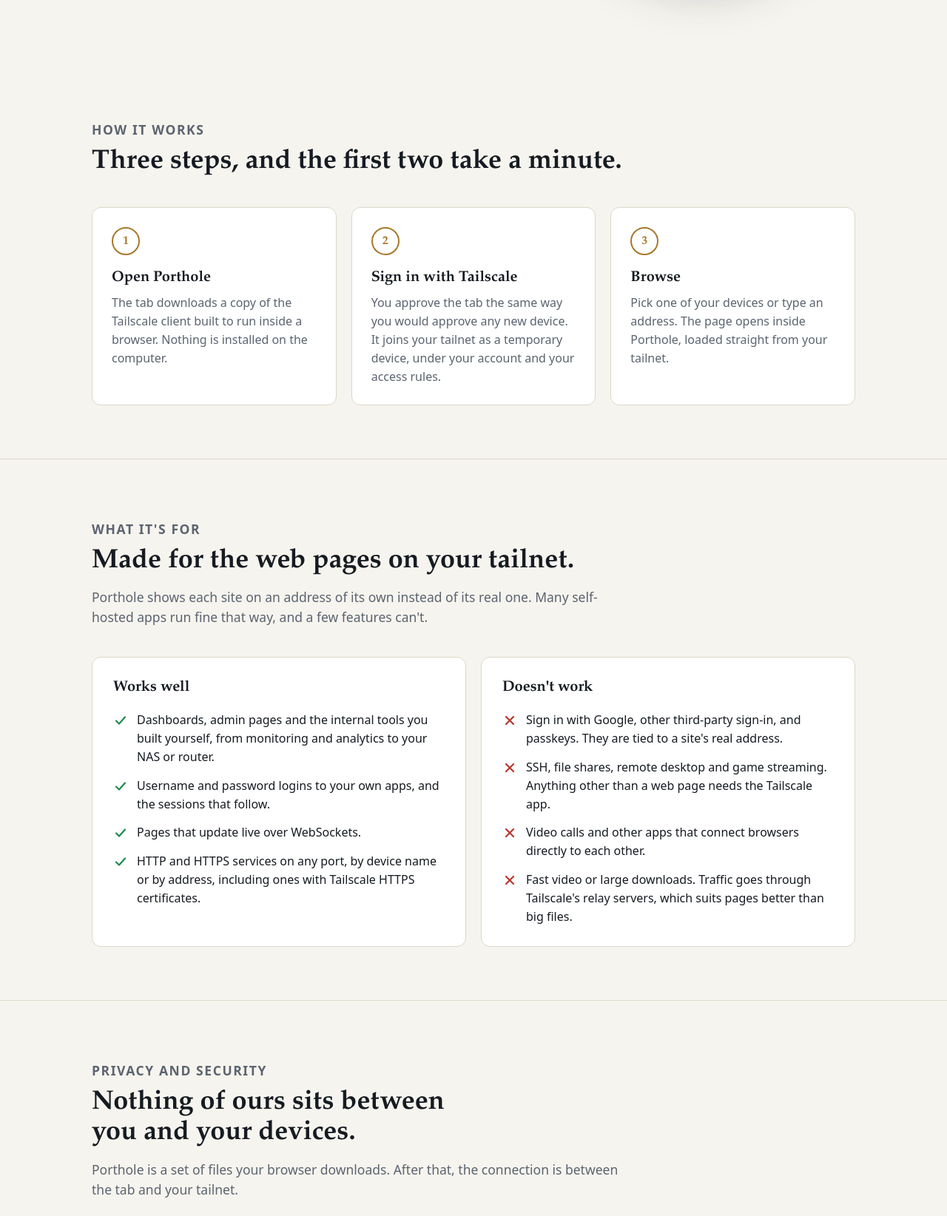
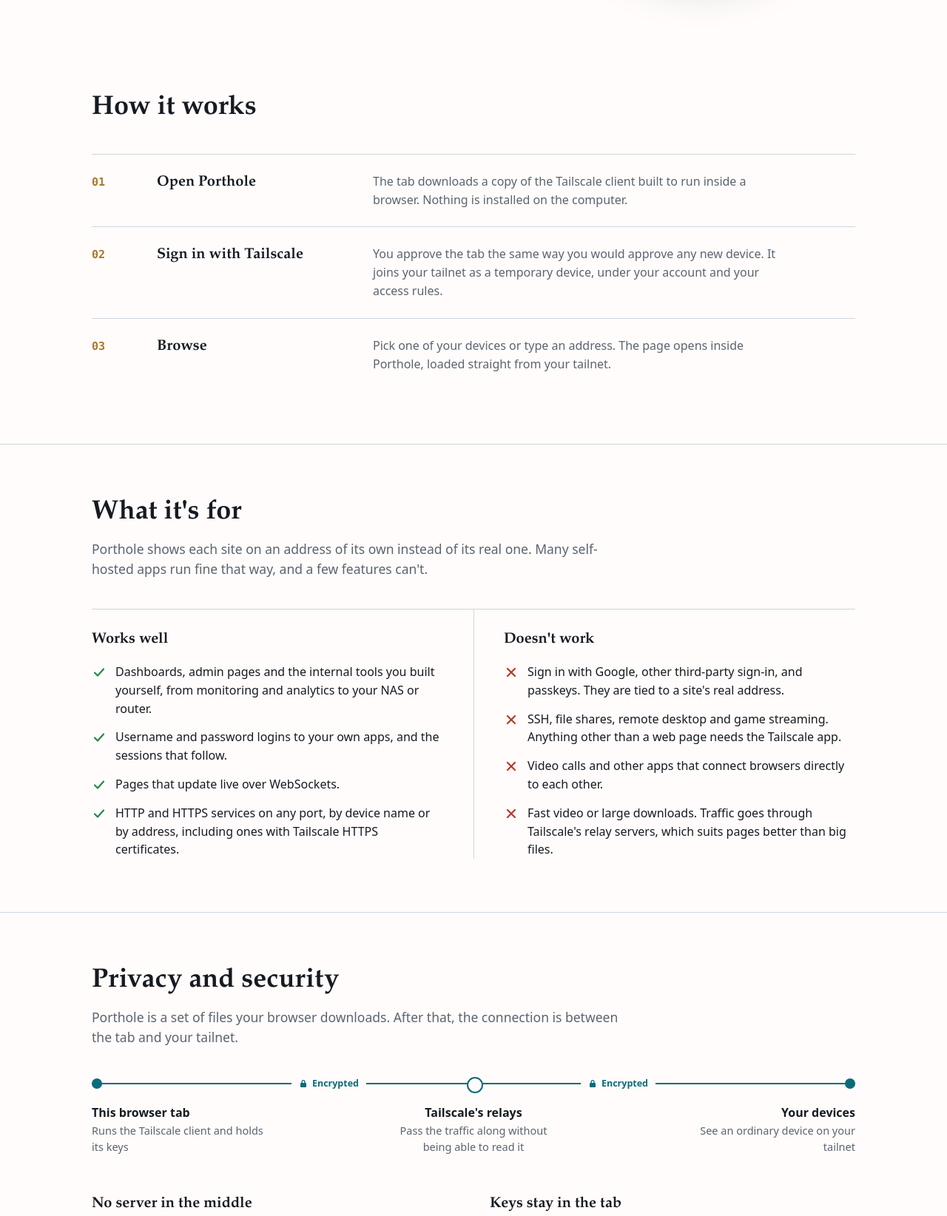
Before and after one commit to jaydenireland/porthole, a plain HTML site: page web/index.html in a window 1280 px wide. Shown: the part 573-2217 px from the top of the page at 74% size. Drawn offline with Linux system fonts and the light colour scheme.

Commit message:
Landing page: cooler neutrals, plain headings, ruled layouts
Drop the eyebrow labels and card grids, replace the cute section
headings with plain labels, and redraw the traffic path as one
line with three stops.

```diff
--- a/web/assets/theme.css
+++ b/web/assets/theme.css
@@ -1,11 +1,11 @@
 /* Shared look for the Porthole landing page and app. */
 :root {
-  --bg: #f6f4ee;
+  --bg: #fffcfb;
   --surface: #ffffff;
-  --surface-2: #efece3;
+  --surface-2: #e3e8ec;
   --text: #161b22;
   --muted: #5b6470;
-  --border: #dcd7ca;
+  --border: #cfd6dc;
   --accent: #0c6b7a;
   --accent-hover: #095865;
   --accent-ink: #ffffff;
--- a/web/index.html
+++ b/web/index.html
@@ -15,7 +15,6 @@
   h1 { font-size: clamp(36px, 5.600vw, 58px); line-height: 1.060; letter-spacing: -.01em; }
   h2 { font-size: clamp(27px, 3.400vw, 36px); line-height: 1.150; }
   h3 { font-size: 20px; line-height: 1.300; }
-  .eyebrow { font: 600 13px/1 var(--sans); letter-spacing: .09em; text-transform: uppercase; color: var(--brass); margin-bottom: 14px; }
   .lede { font-size: 19px; color: var(--muted); max-width: 58ch; }
   .section-head { max-width: 720px; margin-bottom: 40px; }
   .section-head p { margin-top: 14px; color: var(--muted); font-size: 17.500px; }
@@ -42,18 +41,26 @@
   }
 
   /* Steps */
-  .steps { display: grid; grid-template-columns: repeat(3, 1fr); gap: 20px; counter-reset: step; list-style: none; margin: 0; padding: 0; }
-  .steps li { counter-increment: step; background: var(--surface); border: 1px solid var(--border); border-radius: var(--radius); padding: 26px; }
-  .steps li::before {
-    content: counter(step); display: grid; place-items: center; width: 34px; height: 34px; margin-bottom: 18px;
-    border-radius: 50%; border: 2px solid var(--brass); color: var(--brass); font: 600 16px/1 var(--serif);
+  .steps { counter-reset: step; list-style: none; margin: 0; padding: 0; }
+  .steps li {
+    counter-increment: step; display: grid; grid-template-columns: 56px minmax(0, 260px) minmax(0, 1fr); gap: 6px 32px;
+    align-items: baseline; padding: 24px 0; border-top: 1px solid var(--border);
   }
-  .steps p { margin-top: 8px; color: var(--muted); }
-  @media (max-width: 860px) { .steps { grid-template-columns: 1fr; } }
+  .steps li::before { content: counter(step, decimal-leading-zero); color: var(--brass); font: 600 15px/1 var(--mono); }
+  .steps p { color: var(--muted); max-width: 62ch; }
+  @media (max-width: 860px) {
+    .steps li { grid-template-columns: 40px minmax(0, 1fr); column-gap: 12px; }
+    .steps p { grid-column: 2; }
+  }
 
   /* Fit */
-  .fit { display: grid; grid-template-columns: 1fr 1fr; gap: 20px; }
-  .fit > div { background: var(--surface); border: 1px solid var(--border); border-radius: var(--radius); padding: 28px; }
+  .fit { display: grid; grid-template-columns: 1fr 1fr; border-top: 1px solid var(--border); }
+  .fit > div { padding: 28px 40px 0 0; }
+  .fit > div + div { padding: 28px 0 0 40px; border-left: 1px solid var(--border); }
+  @media (max-width: 860px) {
+    .fit > div { padding-right: 0; }
+    .fit > div + div { padding: 28px 0 0; margin-top: 28px; border-left: 0; border-top: 1px solid var(--border); }
+  }
   .fit ul { list-style: none; margin: 18px 0 0; padding: 0; display: grid; gap: 14px; }
   .fit li { display: grid; grid-template-columns: 22px 1fr; gap: 10px; }
   .fit li svg { width: 20px; height: 20px; margin-top: 3px; }
@@ -62,13 +69,31 @@
   @media (max-width: 860px) { .fit { grid-template-columns: 1fr; } }
 
   /* Privacy */
-  .path { display: flex; align-items: stretch; gap: 0; margin-bottom: 36px; flex-wrap: wrap; }
-  .path .node { flex: 1 1 180px; background: var(--surface); border: 1px solid var(--border); border-radius: var(--radius); padding: 18px 20px; }
+  /* One encrypted line from the tab to the devices; the relay is a hollow stop on it. */
+  .path { position: relative; display: grid; grid-template-columns: minmax(0, 1fr) auto minmax(0, 1fr) auto minmax(0, 1fr); column-gap: 20px; margin-bottom: 52px; }
+  .path::before { content: ""; position: absolute; left: 0; right: 0; top: 8px; height: 2px; background: var(--accent); }
+  .path .node { position: relative; padding-top: 36px; }
+  .path .node::before { content: ""; position: absolute; z-index: 1; top: 2px; left: 0; width: 14px; height: 14px; border-radius: 50%; background: var(--accent); }
+  .path .node.relay { text-align: center; }
+  .path .node.relay::before { top: 0; left: calc(50% - 9px); width: 18px; height: 18px; background: var(--bg); border: 2px solid var(--accent); }
+  .path .node:last-child { text-align: right; }
+  .path .node:last-child::before { left: auto; right: 0; }
   .path .node b { display: block; }
-  .path .node span { color: var(--muted); font-size: 14.500px; }
-  .path .link { flex: 0 0 74px; display: grid; place-items: center; color: var(--accent); font: 600 11px/1.200 var(--sans); letter-spacing: .06em; text-transform: uppercase; text-align: center; }
-  .path .link::before { content: ""; display: block; width: 100%; border-top: 2px dashed var(--accent); margin-bottom: 6px; }
-  @media (max-width: 760px) { .path { flex-direction: column; } .path .link { flex-basis: 44px; } .path .link::before { width: 0; height: 18px; border-top: 0; border-left: 2px dashed var(--accent); margin: 0 auto 4px; } }
+  .path .node span { display: inline-block; max-width: 28ch; color: var(--muted); font-size: 14.500px; }
+  .path .link { position: relative; align-self: start; display: inline-flex; align-items: center; gap: 6px; height: 18px; padding: 0 10px; background: var(--bg); color: var(--accent); font: 600 12.500px/18px var(--sans); }
+  .path .link svg { width: 12px; height: 12px; flex: none; }
+  @media (max-width: 760px) {
+    .path { display: block; }
+    .path::before { display: none; }
+    .path .node, .path .node.relay, .path .node:last-child { padding: 0 0 0 34px; text-align: left; }
+    .path .node::before, .path .node:last-child::before { top: 5px; left: 2px; right: auto; }
+    .path .node.relay::before { top: 3px; left: 0; }
+    .path .node::after, .path .link::after { content: ""; position: absolute; left: 8px; top: 0; bottom: 0; width: 2px; background: var(--accent); }
+    .path .node:first-child::after { top: 12px; }
+    .path .node:last-child::after { bottom: auto; height: 12px; }
+    .path .node span { max-width: none; }
+    .path .link { display: flex; height: auto; padding: 12px 0 12px 34px; background: none; }
+  }
   .facts { display: grid; grid-template-columns: repeat(2, 1fr); gap: 28px 44px; }
   .facts p { margin-top: 6px; color: var(--muted); }
   @media (max-width: 760px) { .facts { grid-template-columns: 1fr; } }
@@ -114,7 +139,6 @@
 <div class="hero">
   <div class="wrap">
     <div>
-      <p class="eyebrow">For Tailscale networks</p>
       <h1>Your tailnet, from any browser tab.</h1>
       <p class="lede">Porthole turns a browser tab into a temporary device on your Tailscale network. Open your private dashboards and admin pages on a computer where you can't install Tailscale, with nothing to set up and no server in between.</p>
       <div class="cta">
@@ -143,18 +167,18 @@
       <g clip-path="url(#glass)">
         <rect x="50" y="50" width="300" height="300" fill="url(#sea)"/>
         <!-- a small dashboard seen through the glass -->
-        <rect x="92" y="112" width="216" height="176" rx="12" fill="#f6f4ee"/>
-        <rect x="92" y="112" width="216" height="26" rx="12" fill="#dcd7ca"/>
-        <rect x="92" y="126" width="216" height="12" fill="#dcd7ca"/>
+        <rect x="92" y="112" width="216" height="176" rx="12" fill="#eef1f3"/>
+        <rect x="92" y="112" width="216" height="26" rx="12" fill="#cfd6dc"/>
+        <rect x="92" y="126" width="216" height="12" fill="#cfd6dc"/>
         <circle cx="108" cy="125" r="4" fill="#a9772a"/><circle cx="122" cy="125" r="4" fill="#0c6b7a"/>
-        <rect x="140" y="120" width="120" height="10" rx="5" fill="#f6f4ee"/>
-        <rect x="106" y="152" width="88" height="56" rx="7" fill="#fff" stroke="#dcd7ca"/>
+        <rect x="140" y="120" width="120" height="10" rx="5" fill="#eef1f3"/>
+        <rect x="106" y="152" width="88" height="56" rx="7" fill="#fff" stroke="#cfd6dc"/>
         <rect x="114" y="160" width="34" height="6" rx="3" fill="#95a1b2"/>
         <rect x="114" y="174" width="52" height="16" rx="4" fill="#0c6b7a"/>
-        <rect x="206" y="152" width="88" height="56" rx="7" fill="#fff" stroke="#dcd7ca"/>
+        <rect x="206" y="152" width="88" height="56" rx="7" fill="#fff" stroke="#cfd6dc"/>
         <rect x="214" y="160" width="34" height="6" rx="3" fill="#95a1b2"/>
         <rect x="214" y="174" width="40" height="16" rx="4" fill="#a9772a"/>
-        <rect x="106" y="218" width="188" height="58" rx="7" fill="#fff" stroke="#dcd7ca"/>
+        <rect x="106" y="218" width="188" height="58" rx="7" fill="#fff" stroke="#cfd6dc"/>
         <g fill="#0c6b7a"><rect x="120" y="250" width="14" height="18" rx="2"/><rect x="142" y="240" width="14" height="28" rx="2"/><rect x="164" y="246" width="14" height="22" rx="2"/><rect x="186" y="232" width="14" height="36" rx="2"/><rect x="208" y="242" width="14" height="26" rx="2"/><rect x="230" y="228" width="14" height="40" rx="2"/><rect x="252" y="236" width="14" height="32" rx="2"/></g>
         <!-- reflection on the glass -->
         <path d="M70 150 Q110 70 200 62" fill="none" stroke="#fff" stroke-width="10" stroke-linecap="round" opacity=".16"/>
@@ -167,8 +191,7 @@
 <section id="how">
   <div class="wrap">
     <div class="section-head">
-      <p class="eyebrow">How it works</p>
-      <h2>Three steps, and the first two take a minute.</h2>
+      <h2>How it works</h2>
     </div>
     <ol class="steps">
       <li>
@@ -190,8 +213,7 @@
 <section id="fit">
   <div class="wrap">
     <div class="section-head">
-      <p class="eyebrow">What it's for</p>
-      <h2>Made for the web pages on your tailnet.</h2>
+      <h2>What it's for</h2>
       <p>Porthole shows each site on an address of its own instead of its real one. Many self-hosted apps run fine that way, and a few features can't.</p>
     </div>
     <div class="fit">
@@ -220,16 +242,15 @@
 <section id="privacy">
   <div class="wrap">
     <div class="section-head">
-      <p class="eyebrow">Privacy and security</p>
-      <h2>Nothing of ours sits between you and your devices.</h2>
+      <h2>Privacy and security</h2>
       <p>Porthole is a set of files your browser downloads. After that, the connection is between the tab and your tailnet.</p>
     </div>
 
     <div class="path" aria-label="How traffic travels">
       <div class="node"><b>This browser tab</b><span>Runs the Tailscale client and holds its keys</span></div>
-      <div class="link">Encrypted</div>
-      <div class="node"><b>Tailscale's relays</b><span>Pass the traffic along without being able to read it</span></div>
-      <div class="link">Encrypted</div>
+      <div class="link"><svg viewBox="0 0 12 12" fill="currentColor" aria-hidden="true"><path d="M3.5 5V3.500a2.500 2.500 0 0 1 5 0V5H9a1 1 0 0 1 1 1v4a1 1 0 0 1-1 1H3a1 1 0 0 1-1-1V6a1 1 0 0 1 1-1zm1.300 0h2.400V3.500a1.200 1.200 0 0 0-2.400 0z"/></svg>Encrypted</div>
+      <div class="node relay"><b>Tailscale's relays</b><span>Pass the traffic along without being able to read it</span></div>
+      <div class="link"><svg viewBox="0 0 12 12" fill="currentColor" aria-hidden="true"><path d="M3.5 5V3.500a2.500 2.500 0 0 1 5 0V5H9a1 1 0 0 1 1 1v4a1 1 0 0 1-1 1H3a1 1 0 0 1-1-1V6a1 1 0 0 1 1-1zm1.300 0h2.400V3.500a1.200 1.200 0 0 0-2.400 0z"/></svg>Encrypted</div>
       <div class="node"><b>Your devices</b><span>See an ordinary device on your tailnet</span></div>
     </div>
 
@@ -250,8 +271,7 @@
 <section id="faq">
   <div class="wrap">
     <div class="section-head">
-      <p class="eyebrow">Questions</p>
-      <h2>Good to know before you start.</h2>
+      <h2>Questions</h2>
     </div>
     <div class="faq">
       <details>
@@ -296,8 +316,8 @@
 
 <section class="closing">
   <div class="wrap">
-    <h2>Take a look at your tailnet.</h2>
-    <p>Open Porthole, sign in with Tailscale, and your devices are a click away.</p>
+    <h2>Open your tailnet in this tab.</h2>
+    <p>You need a Tailscale account and a current browser.</p>
     <a class="btn primary large" href="/app/">Open Porthole</a>
   </div>
 </section>
```
